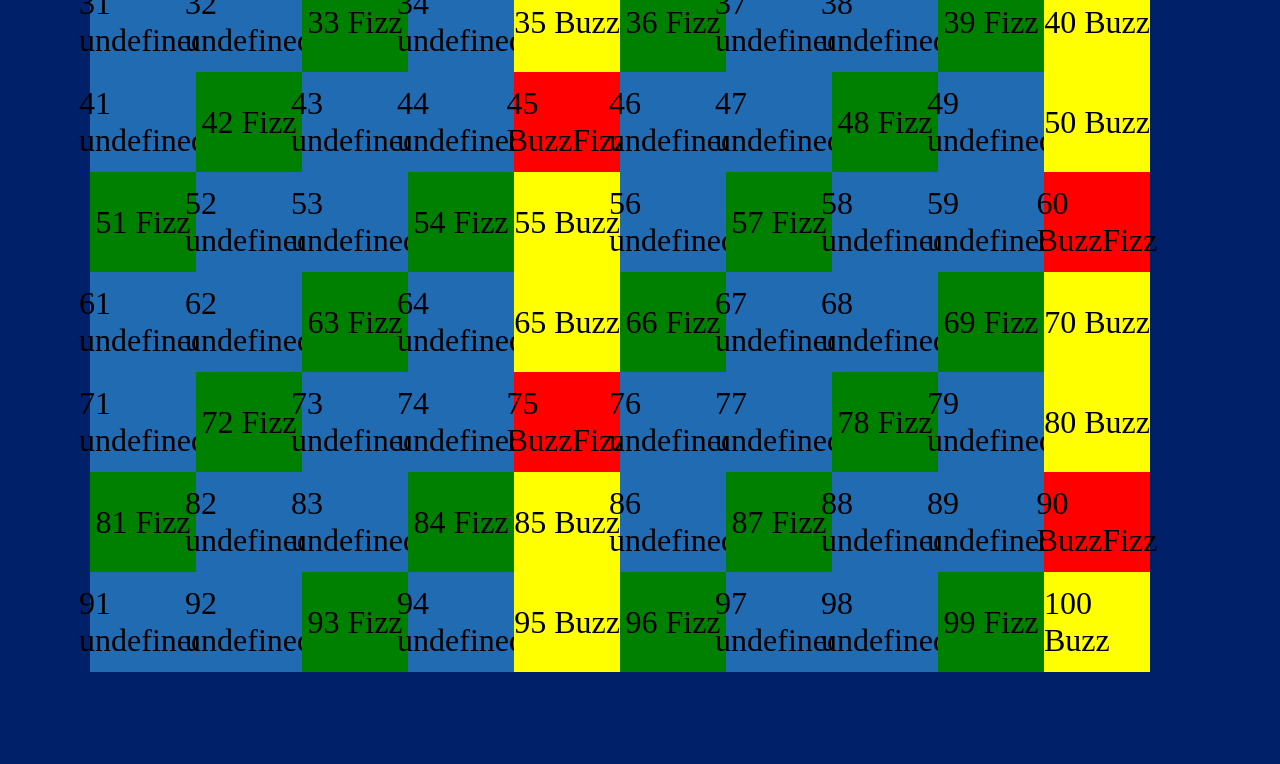
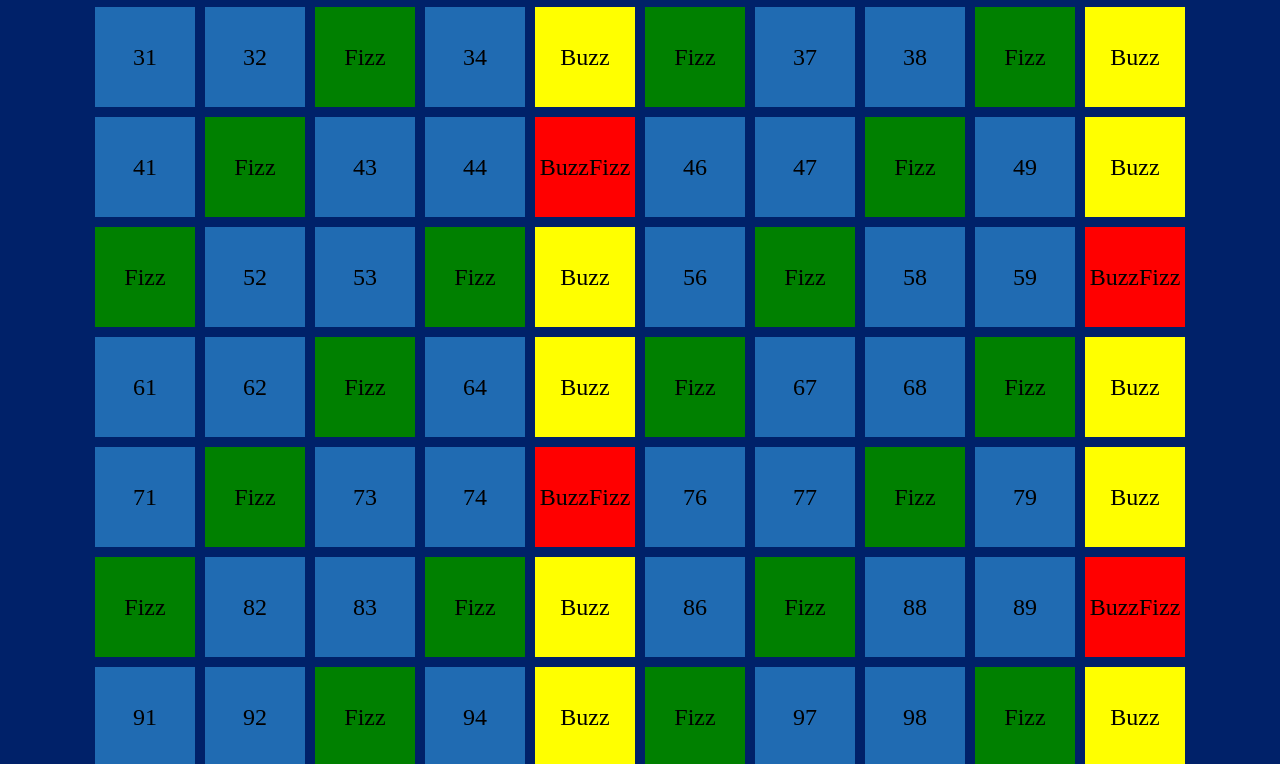
Before and after one commit to LorenzoBertarelli/js-fizzbuzz, a plain HTML site: page index.html in a window 1280 px wide. Shown: the part 419-1183 px from the top of the page. Before the commit the page ends 1091 px from the top, so only its background shows below. Drawn offline with Linux system fonts and the light colour scheme.

Commit message:
fine esercizio

```diff
--- a/css/style.css
+++ b/css/style.css
@@ -22,14 +22,15 @@ h1 {
 }
 
 .box {
-    width: calc(100% / 10 - 4px);
+    width: calc(100% / 10 -  10px);
     height: 100px;
+    margin: 5px;
     background-color: rgb(32, 107, 178);
     color: black;
     display: flex;
     justify-content: center;
     align-items: center;
-    font-size: 2rem;
+    font-size: 1.5rem;
 }
 
 .red {
--- a/js/script.js
+++ b/js/script.js
@@ -18,18 +18,22 @@ for (let i = 1; i <= 100; i++) {
     let Number
     let classColor;
     if (i % 15 === 0) {
+        Number = "BuzzFizz";
         BF = "BuzzFizz";
         classColor = "red";
     } else if (i % 5 === 0) {
+        Number = "Buzz";
         BF = "Buzz";
         classColor = "yellow";
     } else if (i % 3 === 0) {
+        Number = "Fizz";
         BF = "Fizz";
         classColor = "green";
-    } else if (i % 1 === 0) {
-        Number = "Number";
+     } else if (i % 1 === 0) {
+        Number = `${i}`;
+        BF = "";
     }
     console.log(i, BF);
 
-    gridElem.innerHTML += `<div class="box ${classColor}"> ${i} ${BF}</div>`;
+    gridElem.innerHTML += `<div class="box ${classColor}"> ${Number}</div>`;
 }
```
